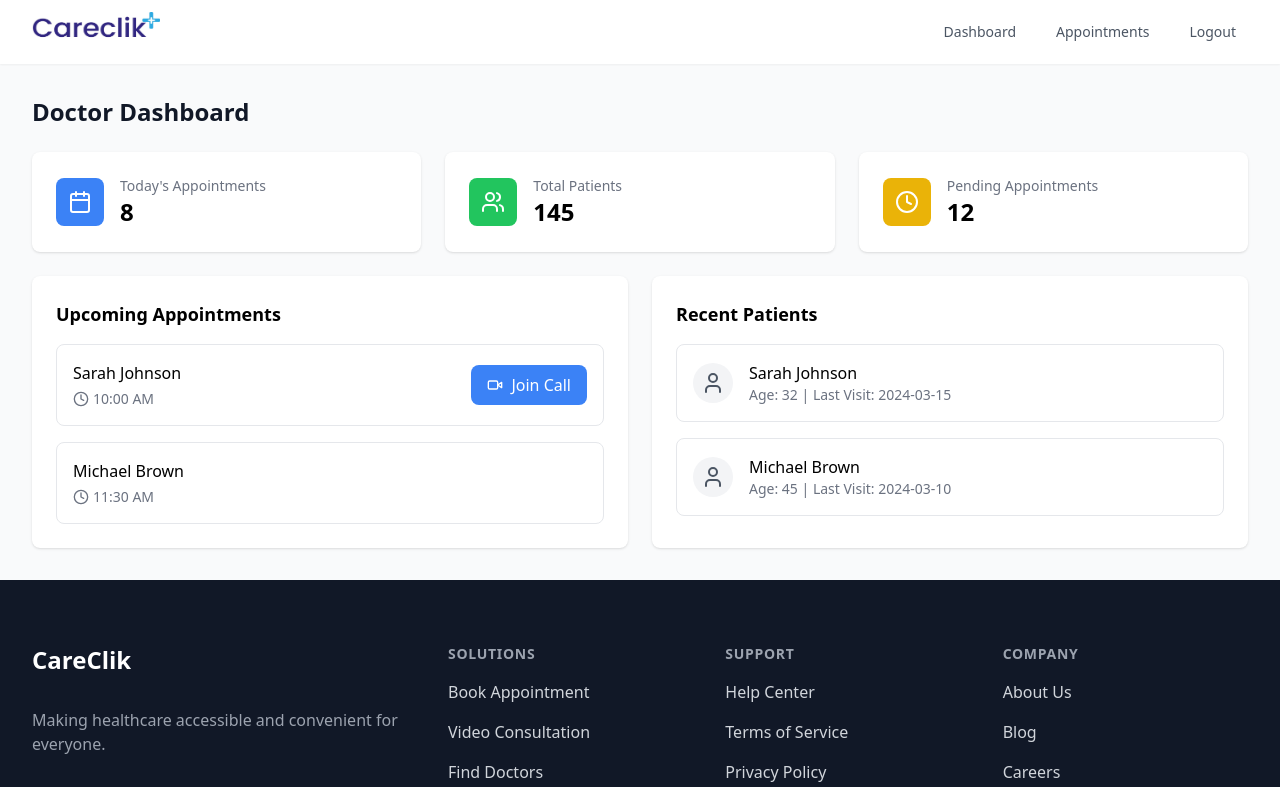
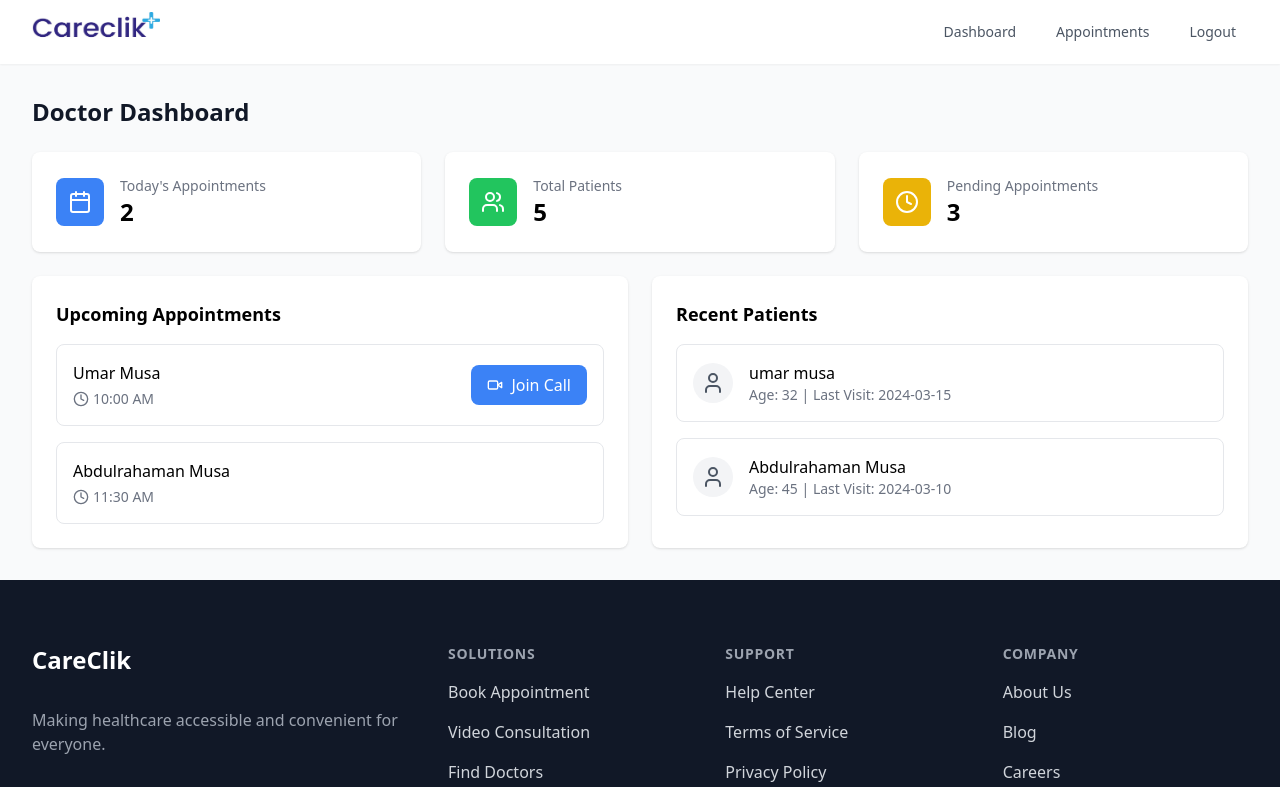
Before and after one commit to umargafia/care-click-frontend, a React (Vite) app: page /doctor/dashboard in a window 1280 px wide. Shown: the top 787 px of the page. Built offline with nearby package versions, Linux system fonts and the light colour scheme; no server answers; sample sign-in values are in the browser's storage.

Commit message:
fix some changes

```diff
--- a/src/pages/doctor/components/AppointmentStats.tsx
+++ b/src/pages/doctor/components/AppointmentStats.tsx
@@ -4,19 +4,19 @@ import { Calendar, Users, Clock } from 'lucide-react';
 const stats = [
   {
     title: "Today's Appointments",
-    value: 8,
+    value: 2,
     icon: Calendar,
     color: 'bg-blue-500',
   },
   {
     title: 'Total Patients',
-    value: 145,
+    value: 5,
     icon: Users,
     color: 'bg-green-500',
   },
   {
     title: 'Pending Appointments',
-    value: 12,
+    value: 3,
     icon: Clock,
     color: 'bg-yellow-500',
   },
--- a/src/pages/doctor/components/PatientsList.tsx
+++ b/src/pages/doctor/components/PatientsList.tsx
@@ -4,13 +4,13 @@ import { User } from 'lucide-react';
 const patients = [
   {
     id: 1,
-    name: 'Sarah Johnson',
+    name: 'umar musa',
     age: 32,
     lastVisit: '2024-03-15',
   },
   {
     id: 2,
-    name: 'Michael Brown',
+    name: 'Abdulrahaman Musa',
     age: 45,
     lastVisit: '2024-03-10',
   },
--- a/src/pages/doctor/components/UpcomingAppointments.tsx
+++ b/src/pages/doctor/components/UpcomingAppointments.tsx
@@ -5,14 +5,14 @@ import { Link } from 'react-router-dom';
 const appointments = [
   {
     id: 1,
-    patientName: 'Sarah Johnson',
+    patientName: 'Umar Musa',
     time: '10:00 AM',
     type: 'virtual',
     status: 'upcoming',
   },
   {
     id: 2,
-    patientName: 'Michael Brown',
+    patientName: 'Abdulrahaman Musa',
     time: '11:30 AM',
     type: 'in-person',
     status: 'upcoming',
```
